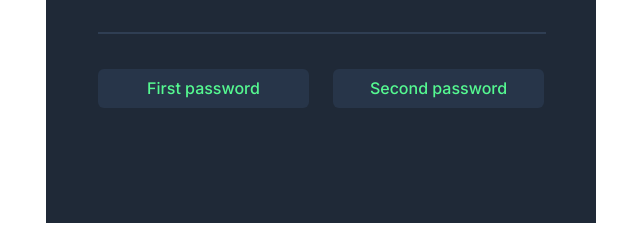
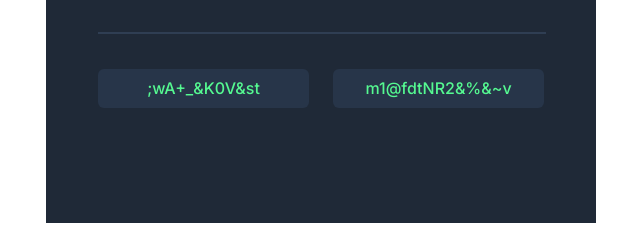
Before and after one commit to HarrietKerubo/password-generator, a plain HTML site: page index.html in a window 1280 px wide. Both pictures are taken after a click on the button "Generate Passwords". Shown: the part 411-643 px from the top of the page, 319-959 px from the left. Drawn offline with Linux system fonts and the light colour scheme; a web font is replaced by a local one.

Commit message:
password generator done with js

```diff
--- a/index.html
+++ b/index.html
@@ -26,19 +26,15 @@
           Generate a <span class="green-txt">random password </span>
         </h1>
         <h3>Never use an insecure password again</h3>
-        <button>Generate Passwords</button>
+        <button id="genPass">Generate Passwords</button>
         <hr />
         <div class="generated-passwords">
           <div class="pwd-container">
-            <div id="first-pwd">
-              <p>First password</p>
-            </div>
+            <div id="first-pwd"></div>
           </div>
 
           <div class="pwd-container">
-            <div id="second-pwd">
-              <p>Second password</p>
-            </div>
+            <div id="second-pwd"></div>
           </div>
         </div>
       </div>
--- a/index.js
+++ b/index.js
@@ -1,3 +1,7 @@
+const genPassEl = document.querySelector("#genPass");
+const firstPasswordEl = document.querySelector("#first-pwd");
+const secondPasswordEl = document.querySelector("#second-pwd");
+
 const characters = [
   "A",
   "B",
@@ -91,3 +95,19 @@ const characters = [
   "?",
   "/",
 ];
+
+genPassEl.addEventListener("click", function () {
+  let randomArray = [];
+  firstPasswordEl.textContent = "";
+  secondPasswordEl.textContent = "";
+  for (let i = 0; i < characters.length; i++) {
+    let characterIndex = Math.floor(Math.random() * 91);
+    let randomCharacter = characters[characterIndex];
+    randomArray.push(randomCharacter);
+  }
+  let passwordOne = randomArray.slice(0, 15).join("");
+  let passwordTwo = randomArray.slice(16, 30).join("");
+
+  firstPasswordEl.innerHTML += `<p> ${passwordOne}</p>`;
+  secondPasswordEl.innerHTML += `<p> ${passwordTwo}</p>`;
+});
```
